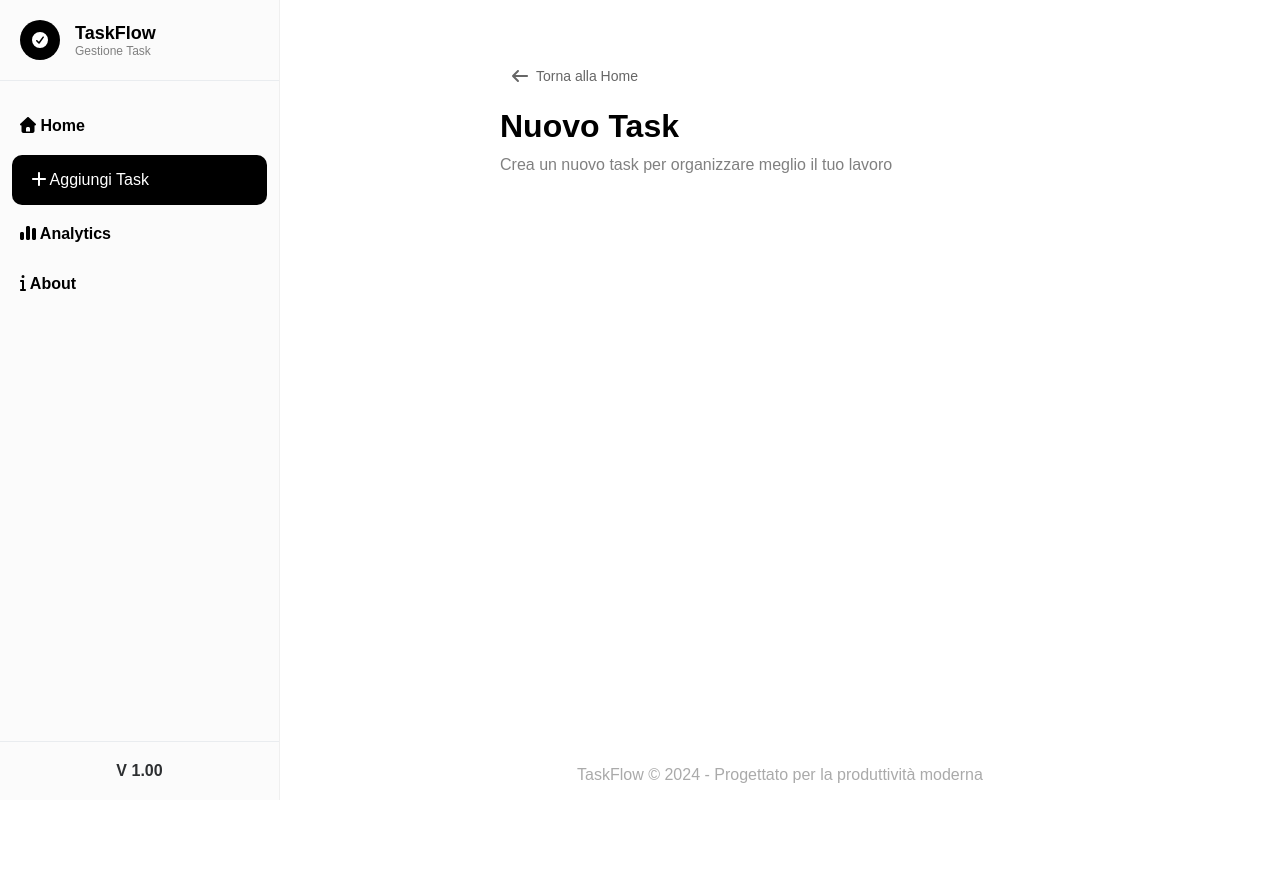
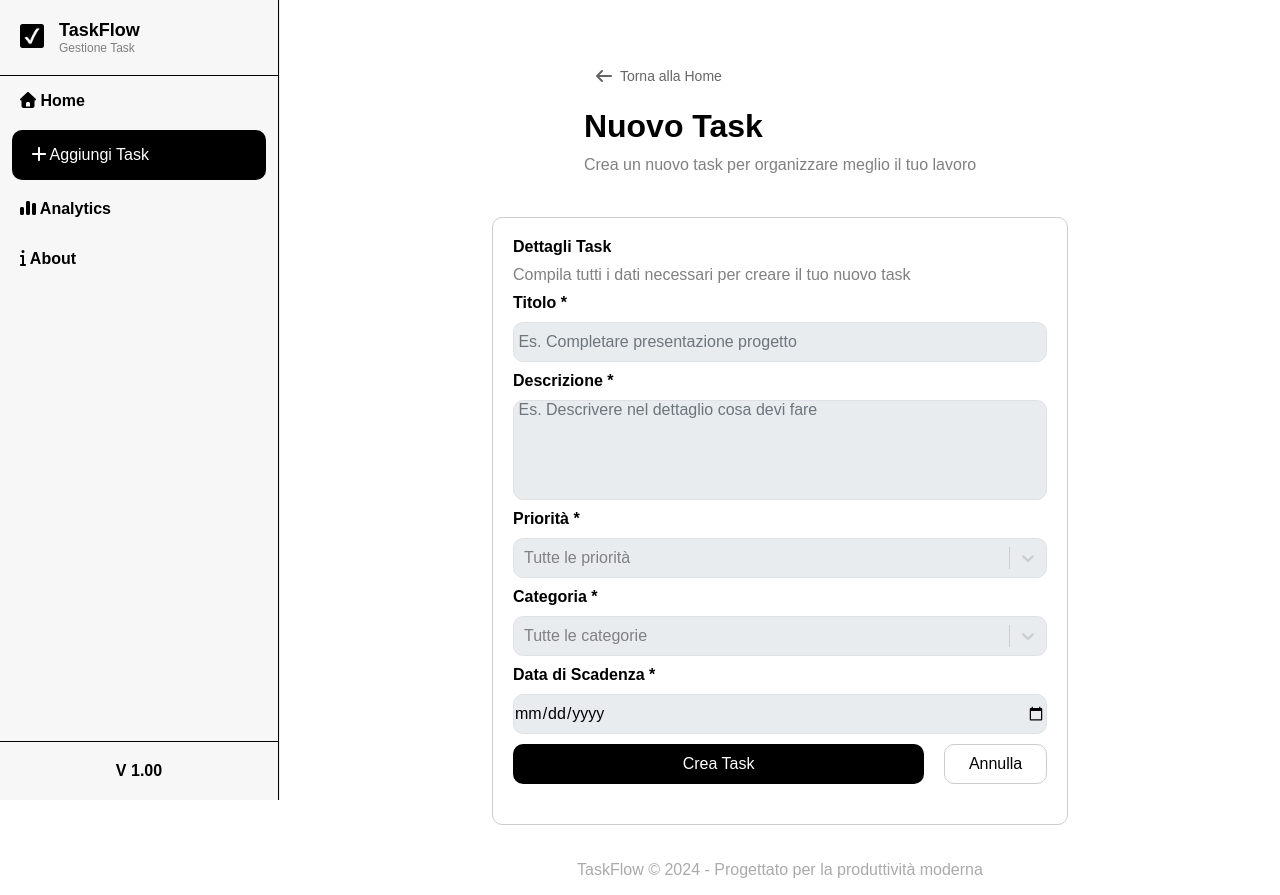
Before and after one commit to Figetto7/TaskFlow, a React (Vite) app: page /AddTask in a window 1280 px wide. Before the commit the page ends 800 px from the top, so only its background shows below. Built offline with nearby package versions, Linux system fonts and the light colour scheme.

Commit message:
BASICALLY DID THE FORM AND SOME STYLES

```diff
--- a/package.json
+++ b/package.json
@@ -15,6 +15,7 @@
     "@fortawesome/react-fontawesome": "^0.2.3",
     "react": "^19.1.0",
     "react-dom": "^19.1.0",
+    "react-hook-form": "^7.62.0",
     "react-pro-sidebar": "^1.1.0",
     "react-router-dom": "^7.7.1",
     "react-select": "^5.10.2"
--- a/src/AddTask/AddTask.jsx
+++ b/src/AddTask/AddTask.jsx
@@ -3,16 +3,21 @@ import styles from './AddTask.module.css'
 import { useNavigate } from 'react-router-dom'
 import { FontAwesomeIcon } from '@fortawesome/react-fontawesome';
 import { faArrowLeft } from '@fortawesome/free-solid-svg-icons';
+import NewTaskForm from "../NewTaskForm/NewTaskForm";
 
 
 export default function AddTask (){
   const navigate = useNavigate();
   return (
-    <div className={styles.addTaskHeader}>
+    <>
+      <div className={styles.addTaskHeader}>
       <button className={styles.backButtonHome} onClick={() => navigate('/')}> <FontAwesomeIcon icon={faArrowLeft} /> Torna alla Home</button>
       <h1 className={styles.AddTasktitle}>Nuovo Task</h1>
       <p className={styles.AddTasksubtitle}>Crea un nuovo task per organizzare meglio il tuo lavoro</p>
     </div>
+    <NewTaskForm />
+    </>
+
 
   )
 }
--- a/src/AddTask/AddTask.module.css
+++ b/src/AddTask/AddTask.module.css
@@ -16,7 +16,7 @@ margin-bottom: 16px;
 padding: 8px 12px;
 border-radius: 6px;
 border:none;
-background-color: white;;
+background-color: white;
 }
 
 .backButtonHome:hover {
--- a/src/App/App.css
+++ b/src/App/App.css
@@ -6,12 +6,13 @@
   box-sizing: border-box;
 }
 
-body {
-  margin: 0;
-  padding: 0;
+html, body, #root {
+  height: 100%;
 }
 
 .App {
+  flex: 1;
+  display: flex;
+  flex-direction: column;
   width: 100%;
-  height: 100%;
 }
--- a/src/Footer/Footer.module.css
+++ b/src/Footer/Footer.module.css
@@ -1,9 +1,12 @@
 /* Footer.module.css */
 .footer {
   text-align: center;
-  padding: 1rem 0;
+  padding: 1rem;
   background-color:white;
   color: #aaa;
   font-size: 0.9rem;
   user-select: none;
+  margin-top: auto;
+  display: flex;
+  flex-direction: column;
 }
--- /dev/null
+++ b/src/NewTaskForm/NewTaskForm.jsx
@@ -0,0 +1,141 @@
+import React from 'react';
+import styles from "./NewTaskForm.module.css";
+import { useForm, Controller } from 'react-hook-form';
+import Select from "react-select";
+import { useTaskContext } from "../TaskContext"
+
+export default function NewTaskForm() {
+  const { addTask } = useTaskContext();
+
+  const priorityOptions = [
+    { value: '', label: 'Tutte le priorità' },
+    { value: 'alta', label: 'Alta' },
+    { value: 'media', label: 'Media' },
+    { value: 'bassa', label: 'Bassa' }
+  ];
+
+  const categoryOptions = [
+    { value: '', label: 'Tutte le categorie' },
+    { value: 'lavoro', label: 'Lavoro' },
+    { value: 'personale', label: 'Personale' },
+    { value: 'studio', label: 'Studio' },
+    { value: 'casa', label: 'Casa' },
+    { value: 'salute', label: 'Salute' },
+    { value: 'finanze', label: 'Finanze' },
+    { value: 'shopping', label: 'Shopping' },
+    { value: 'altro', label: 'Altro' }
+  ];
+
+ const getCustomStyles = (hasError) => ({
+  control: (provided, state) => ({
+    ...provided,
+    borderRadius: '10px',
+    height: '40px',
+    fontWeight: 'lighter',
+    minHeight: '40px',
+    backgroundColor: '#e9ecef',
+    border: hasError
+      ? '2px solid red'
+      : '1px solid #dee2e6',
+    boxShadow: 'none',
+    '&:hover': {
+      borderColor: hasError ? 'red' : '#dee2e6'
+    }
+  }),
+  placeholder: (provided) => ({
+    ...provided,
+    color: "grey",
+    fontWeight: 'lighter'
+  })
+});
+
+
+
+  const {
+    reset,
+    register,
+    handleSubmit,
+    control,
+    formState: { errors },
+  } = useForm();
+
+  const onSubmit = (data) => {
+    const newTask = {
+      id: Date.now(),
+      title: data.titolo,
+      description: data.descrizione,
+      category: data.categoria,
+      deadline: data.dataScadenza,
+      priority: data.priorita,
+      isCompleted: false
+    }
+    addTask(newTask);
+    reset();
+  };
+
+  const hasError = Object.keys(errors).length > 0;
+
+  return (
+    <form onSubmit={handleSubmit(onSubmit)} className={styles.addTaskForm}>
+      <div style={{ display: 'flex', gap:' 40%', alignItems: 'center' }}>
+        <h2 className={styles.addTaskFormTitle}>Dettagli Task</h2>
+        {hasError && <span className={styles.addTaskFormErrorMessage}>I campi in rosso sono obbligatori</span>}
+      </div>
+      <p className={styles.addTaskFormSubtitle}>Compila tutti i dati necessari per creare il tuo nuovo task</p>
+      <label htmlFor='titolo' className={styles.addTaskFormLabel}>Titolo *</label>
+      <input {...register("titolo", { required: true })} placeholder=" Es. Completare presentazione progetto" id="titolo"
+      className={errors.titolo ? `${styles.addTaskFormInput} ${styles.addTaskFormError}` : styles.addTaskFormInput} />
+
+
+      <label htmlFor='descrizione' className={styles.addTaskFormLabel}>Descrizione *</label>
+      <textarea {...register("descrizione", { required: true })} placeholder=" Es. Descrivere nel dettaglio cosa devi fare " id="descrizione"
+      className={errors.descrizione ? `${styles.addTaskFormTextarea} ${styles.addTaskFormError}` : styles.addTaskFormTextarea}></textarea>
+
+      <label htmlFor='priorita' className={styles.addTaskFormLabel}>Priorità *</label>
+      <Controller
+      name="priorita"
+     control={control}
+      rules={{ required: true }}
+      render={({ field }) => (
+    <Select
+      {...field}
+      options={priorityOptions}
+      placeholder="Tutte le priorità"
+      isClearable
+      styles={getCustomStyles(!!errors.priorita)}
+      onChange={val => field.onChange(val?.value || '')}
+      value={priorityOptions.find(opt => opt.value === field.value) || null}
+    />
+  )}
+/>
+
+
+      <label htmlFor='categoria' className={styles.addTaskFormLabel}>Categoria *</label>
+      <Controller
+        name="categoria"
+        control={control}
+        rules={{ required: true }}
+        render={({ field }) => (
+        <Select
+          {...field}
+          options={categoryOptions}
+          placeholder="Tutte le categorie"
+          isClearable
+          styles={getCustomStyles(!!errors.categoria)}
+          onChange={val => field.onChange(val?.value || '')}
+          value={categoryOptions.find(opt => opt.value === field.value) || null}
+        />
+  )}
+/>
+
+
+      <label htmlFor='dataScadenza' className={styles.addTaskFormLabel}>Data di Scadenza *</label>
+      <input type="date" {...register("dataScadenza", { required: true })} id="dataScadenza" className={errors.dataScadenza ? `${styles.addTaskFormInput} ${styles.addTaskFormError}` : styles.addTaskFormInput} />
+      <div className={styles.addTaskFormButtons}>
+        <button type="submit" className={styles.addTaskFormSubmit}>Crea Task</button>
+        <button type="button" className={styles.addTaskFormCancel} onClick={() => reset()}>Annulla</button>
+      </div>
+
+    </form>
+  );
+}
--- /dev/null
+++ b/src/NewTaskForm/NewTaskForm.module.css
@@ -0,0 +1,97 @@
+.addTaskForm{
+  border: 1px solid #ccc;
+  display:grid;
+  width:60%;
+  height: 80%;
+  align-items: center;
+  margin: auto;
+  padding: 20px;
+  border-radius: 10px;
+  gap:10px;
+}
+
+.addTaskFormSubtitle{
+  color:gray;
+  font-weight:lighter;
+}
+
+.addTaskFormLabel{
+  color:black;
+  font-weight: bold;
+}
+
+.addTaskFormTitle{
+  color:black;
+  font-weight: bolder;
+}
+
+.addTaskFormInput{
+  border-radius: 10px;
+  font-weight: lighter;
+  border: 1px solid #dee2e6;
+  box-shadow: none;
+  height: 40px;
+  min-height: 40px;
+  background-color: #e9ecef;
+}
+
+.addTaskFormInput::placeholder{
+  color: #6c757d;
+}
+.addTaskFormInput:active, .addTaskFormInput:focus, .addTaskFormTextarea:active, .addTaskFormTextarea:focus{
+  outline: none;
+  border: 2px solid black;
+}
+
+.addTaskFormTextarea{
+  border-radius: 10px;
+  font-weight: lighter;
+  border: 1px solid #dee2e6;
+  box-shadow: none;
+  height: 40px;
+  min-height: 40px;
+  background-color: #e9ecef;
+  width: 100%;
+  height: 100px;
+  resize: none;
+  overflow-y: auto;
+}
+
+.addTaskFormTextarea::placeholder{
+  color: #6c757d;
+}
+
+.addTaskFormButtons{
+  display:flex;
+  gap:20px;
+}
+
+.addTaskFormSubmit{
+  background-color: black;
+  color:white;
+  border:none;
+  width:80%;
+  height: 40px;
+  border-radius: 10px;
+  margin-bottom: 20px;
+  cursor:pointer;
+}
+
+.addTaskFormCancel{
+  background-color: white;
+  color:black;
+  border:1px solid #ccc;
+  width:20%;
+  height: 40px;
+  cursor:pointer;
+  border-radius: 10px;
+}
+
+.addTaskFormErrorMessage{
+  color:red;
+  font-weight: bolder;
+}
+
+.addTaskFormError{
+  border: 2px solid red !important;
+}
--- a/src/SideBar/SideBar.jsx
+++ b/src/SideBar/SideBar.jsx
@@ -3,16 +3,16 @@ import { Link, useLocation } from 'react-router-dom'
 import styles from "./SideBar.module.css"
 import { Sidebar, Menu, MenuItem } from 'react-pro-sidebar'
 import { FontAwesomeIcon } from '@fortawesome/react-fontawesome';
-import { faHouse, faPlus, faChartSimple, faInfo, faCircleCheck } from '@fortawesome/free-solid-svg-icons';
+import { faHouse, faPlus, faChartSimple, faInfo } from '@fortawesome/free-solid-svg-icons';
 
 export default function SideBar() {
   const location = useLocation();
 
   return (
-    <Sidebar className={styles.sidebar}>
+    <Sidebar className={styles.sidebar} >
       <div className={styles.logo}>
         <div className={styles.logoIcon}>
-          <FontAwesomeIcon icon={faCircleCheck} />
+          <img src="/public/favicon-32x32.png" alt="TaskFlow Logo" style={{width: '24px', height: '24px'}} />
         </div>
         <div className={styles.logoText}>
         <h1>TaskFlow</h1>
--- a/src/SideBar/SideBar.module.css
+++ b/src/SideBar/SideBar.module.css
@@ -1,9 +1,47 @@
-/* SideBar.module.css */
+/* Forza il componente Sidebar di react-pro-sidebar a essere fisso */
+.sidebar :global(.ps-sidebar-root) {
+  position: fixed !important;
+  top: 0 !important;
+  left: 0 !important;
+  height: 100vh !important;
+  width: 280px !important;
+  z-index: 1000 !important;
+  background-color: rgb(248, 247, 247) !important; /* CAMBIATO: stesso colore degli altri */
+}
+
+.sidebar :global(.ps-sidebar-container) {
+  height: 100vh !important;
+  display: flex !important;
+  flex-direction: column !important;
+  background-color: rgb(248, 247, 247) !important;
+}
+
 .sidebar {
+  position: fixed !important;
+  top: 0 !important;
+  left: 0 !important;
   height: 100vh !important;
-  background-color: white !important;
   width: 280px !important;
   font-weight: bold !important;
+  display: flex !important;
+  flex-direction: column !important;
+  background-color: rgb(248, 247, 247) !important;
+  z-index: 1000 !important;
+  overflow-y: auto !important;
+}
+
+/* Forza il menu a occupare lo spazio disponibile */
+.sidebar :global(.ps-menu-root) {
+  flex: 1 !important;
+  background-color: rgb(248, 247, 247) !important;
+  border-right: 1px solid black;
+  margin: 0 !important; /* AGGIUNTO: rimuove margini */
+  padding: 0 !important; /* AGGIUNTO: rimuove padding */
+}
+
+/* AGGIUNTO: rimuove margini dai singoli menu item */
+.sidebar :global(.ps-menuitem-root) {
+  margin: 0 !important;
 }
 
 /* Stili per elemento attivo */
@@ -33,19 +71,11 @@
   align-items: center;
   padding: 20px;
   gap: 15px;
-  border-bottom: 1px solid #e9ecef;
-  margin-bottom: 20px;
-}
-
-.logoIcon {
-  background-color: black;
-  color: white;
-  border-radius: 50%;
-  width: 40px;
-  height: 40px;
-  display: flex;
-  align-items: center;
-  justify-content: center;
+  border-bottom: 1px solid black;
+  border-right: 1px solid black;
+  margin-bottom: 0; /* CAMBIATO: da 20px a 0 per eliminare gap */
+  flex-shrink: 0;
+  background-color: rgb(248, 247, 247);
 }
 
 .logoText h1 {
@@ -56,17 +86,17 @@
 .logoText p {
   margin: 0;
   font-size: 12px;
-  color:gray;
-  font-weight:lighter;
+  color: gray;
+  font-weight: lighter;
 }
 
 .bottomElement {
-  position: absolute;
-  bottom: 0;
-  left: 0;
-  right: 0;
+  margin-top: auto;
   padding: 20px;
   text-align: center;
-  border-top: 1px solid #e9ecef;
-  color:#2d2f31;
+  border-top: 1px solid black;
+  border-right: 1px solid black;
+  color: black;
+  flex-shrink: 0;
+  background-color: rgb(248, 247, 247);
 }
--- a/src/main.jsx
+++ b/src/main.jsx
@@ -10,9 +10,13 @@ import './App/App.css'
 createRoot(document.getElementById('root')).render(
   <StrictMode>
     <BrowserRouter>
-      <div style={{ display: 'flex', minHeight: '100vh' }}>
       <SideBar />
-        <div style={{ flex: 1, display: 'flex', flexDirection: 'column' }}>
+      <div style={{
+        marginLeft: '280px', // Compensa la larghezza della sidebar fissa
+        minHeight: '100vh',
+        display: 'flex',
+        flexDirection: 'column'
+      }}>
         <main style={{ flex: 1, padding: '20px' }}>
           <TaskContextProvider>
             <App />
@@ -20,7 +24,6 @@ createRoot(document.getElementById('root')).render(
         </main>
         <Footer />
       </div>
-      </div>
     </BrowserRouter>
   </StrictMode>,
 )
```
Also changed, not shown: src/TaskContext.jsx (+1 -36 lines), 1 other file (tests, documents, lock files or other folders). Lines whose indentation alone changed are shown as unchanged.
